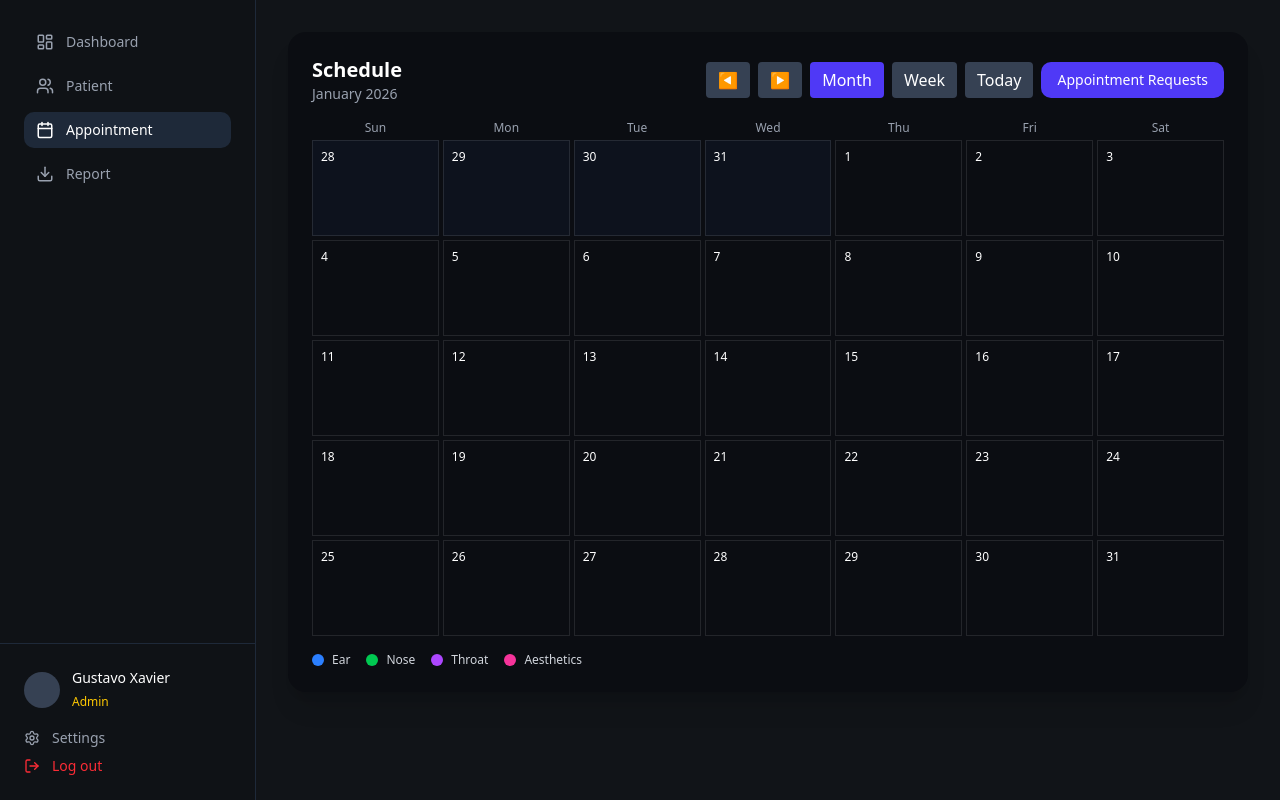
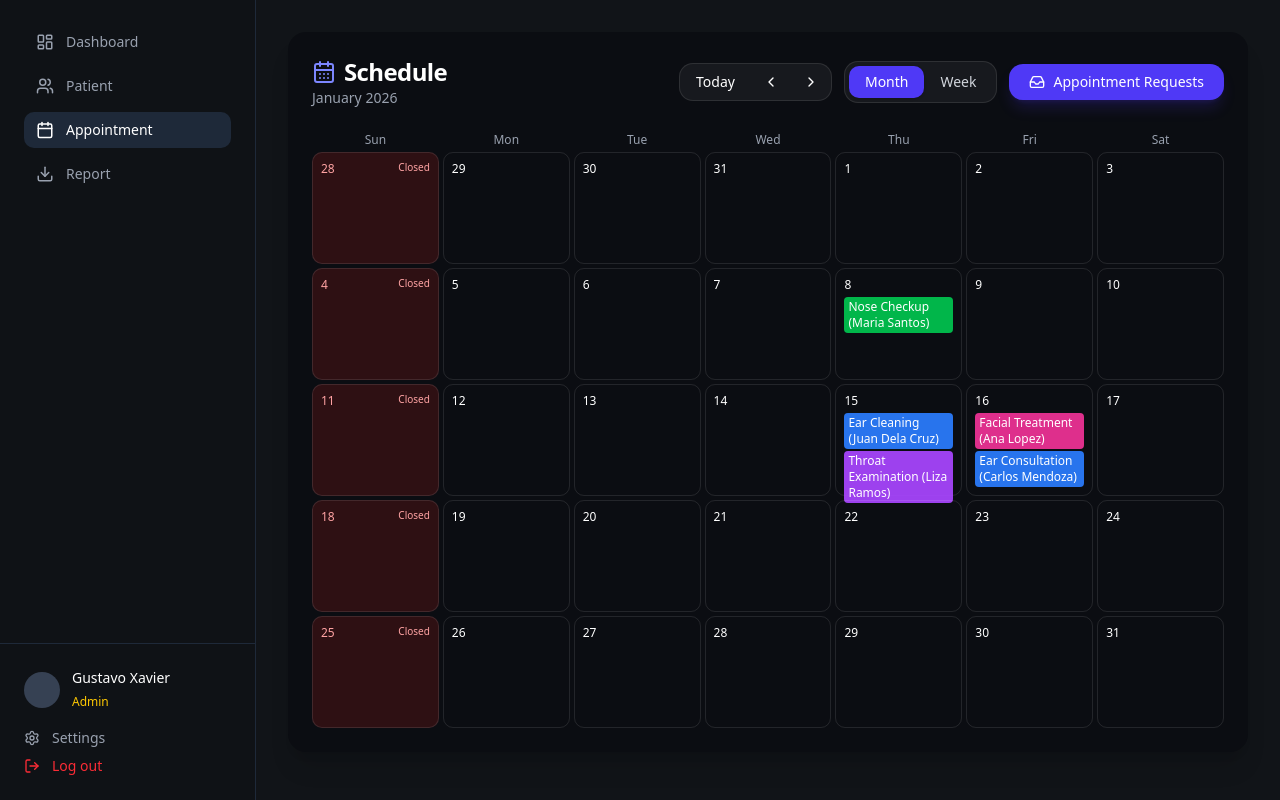
Before and after one commit to Vhon-tech12/CentraClinic, a Next.js app: page /admin/appointments in a window 1280 px wide. Built offline with nearby package versions, Linux system fonts and the light colour scheme.

Commit message:
Initial Commit

```diff
--- a/app/admin/appointments/page.tsx
+++ b/app/admin/appointments/page.tsx
@@ -1,7 +1,7 @@
   "use client";
-
   import { useState } from "react";
   import AppointmentRequestsModal from "@/components/AppointmentRequestModal";
+  import { ChevronLeft, ChevronRight, CalendarDays, Inbox } from "lucide-react";
 
   /* ================= TYPES ================= */
 
@@ -26,31 +26,20 @@ export type AppointmentRequest = {
   /* ================= STYLES ================= */
 
   const SERVICE_STYLES: Record<ServiceType, string> = {
-  ear: "bg-blue-500/90",
-  nose: "bg-green-500/90",
-  throat: "bg-purple-500/90",
-  aesthetics: "bg-pink-500/90",
+    ear: "bg-blue-500/90 text-white",
+    nose: "bg-green-500/90 text-white",
+    throat: "bg-purple-500/90 text-white",
+    aesthetics: "bg-pink-500/90 text-white",
   };
 
   /* ================= SAMPLE DATA ================= */
 
   const sampleEvents: CalendarEvent[] = [
-  {
-    id: 1,
-    patient: "Juan Dela Cruz",
-    service: "ear",
-    title: "Ear Cleaning",
-    date: new Date(2026, 1, 15), // Feb 15, 2026
-    time: "10:00 AM",
-  },
-  {
-    id: 2,
-    patient: "Maria Santos",
-    service: "nose",
-    title: "Nose Checkup",
-    date: new Date(2026, 2, 8), // Mar 8, 2026
-    time: "1:00 PM",
-  },
+    { id: 1, patient: "Juan Dela Cruz", service: "ear", title: "Ear Cleaning", date: new Date(2026, 0, 15), time: "10:00 AM" },
+    { id: 2, patient: "Maria Santos", service: "nose", title: "Nose Checkup", date: new Date(2026, 0, 8), time: "1:00 PM" },
+    { id: 3, patient: "Liza Ramos", service: "throat", title: "Throat Examination", date: new Date(2026, 0, 15), time: "11:00 AM" },
+    { id: 4, patient: "Ana Lopez", service: "aesthetics", title: "Facial Treatment", date: new Date(2026, 0, 16), time: "2:00 PM" },
+    { id: 5, patient: "Carlos Mendoza", service: "ear", title: "Ear Consultation", date: new Date(2026, 0, 16), time: "9:00 AM" },
   ];
 
   const sampleRequests: AppointmentRequest[] = [
@@ -62,44 +51,33 @@ const sampleRequests: AppointmentRequest[] = [
   /* ================= CONSTANTS ================= */
 
   const days = ["Sun", "Mon", "Tue", "Wed", "Thu", "Fri", "Sat"];
-const monthNames = [
-  "January","February","March","April","May","June",
-  "July","August","September","October","November","December",
-];
-const clinicHours = Array.from({ length: 10 }, (_, i) => 8 + i); // 8AM to 5PM
+  const monthNames = ["January","February","March","April","May","June","July","August","September","October","November","December"];
+  const clinicHours = Array.from({ length: 10 }, (_, i) => 8 + i);
 
   /* ================= HELPERS ================= */
 
   function isSameDay(d1: Date, d2: Date) {
-  return (
-    d1.getFullYear() === d2.getFullYear() &&
+    return d1.getFullYear() === d2.getFullYear() &&
           d1.getMonth() === d2.getMonth() &&
-    d1.getDate() === d2.getDate()
-  );
+          d1.getDate() === d2.getDate();
+  }
+
+  function isSunday(date: Date) {
+    return date.getDay() === 0;
   }
 
   function getMonthGrid(year: number, month: number) {
     const firstDay = new Date(year, month, 1);
     const lastDay = new Date(year, month + 1, 0);
-
     const grid: Date[] = [];
     const startDay = firstDay.getDay();
 
-  for (let i = startDay - 1; i >= 0; i--) {
-    grid.push(new Date(year, month, -i));
-  }
-
-  for (let d = 1; d <= lastDay.getDate(); d++) {
-    grid.push(new Date(year, month, d));
-  }
-
+    for (let i = startDay - 1; i >= 0; i--) grid.push(new Date(year, month, -i));
+    for (let d = 1; d <= lastDay.getDate(); d++) grid.push(new Date(year, month, d));
     while (grid.length % 7 !== 0) {
       const last = grid[grid.length - 1];
-    grid.push(
-      new Date(last.getFullYear(), last.getMonth(), last.getDate() + 1)
-    );
+      grid.push(new Date(last.getFullYear(), last.getMonth(), last.getDate() + 1));
     }
-
     return grid;
   }
 
@@ -121,176 +99,191 @@ function getWeekDays(start: Date) {
   export default function WeekCalendar() {
     const [events] = useState(sampleEvents);
     const [modalOpen, setModalOpen] = useState(false);
-  const [view, setView] = useState<"week" | "month">("month");
-
-  // Month state
+    const [view, setView] = useState<"week" | "month" | "day">("month"); // added "day"
     const [currentMonth, setCurrentMonth] = useState(new Date(2026, 0));
-
-  // Week state
     const [weekStart, setWeekStart] = useState<Date>(startOfWeek(new Date()));
-
-  // Modal menu
     const [menuOpenId, setMenuOpenId] = useState<number | null>(null);
 
-  function handleEdit(id: number) {
-    console.log("Edit request:", id);
-  }
+    function handleEdit(id: number) { console.log("Edit request:", id); }
 
-  function prevMonth() {
-    setCurrentMonth(
-      new Date(currentMonth.getFullYear(), currentMonth.getMonth() - 1, 1)
-    );
-  }
+    function prevMonth() { setCurrentMonth(new Date(currentMonth.getFullYear(), currentMonth.getMonth() - 1, 1)); }
+    function nextMonth() { setCurrentMonth(new Date(currentMonth.getFullYear(), currentMonth.getMonth() + 1, 1)); }
+    function prevWeek() { setWeekStart(new Date(weekStart.getFullYear(), weekStart.getMonth(), weekStart.getDate() - 7)); }
+    function nextWeek() { setWeekStart(new Date(weekStart.getFullYear(), weekStart.getMonth(), weekStart.getDate() + 7)); }
 
-  function nextMonth() {
-    setCurrentMonth(
-      new Date(currentMonth.getFullYear(), currentMonth.getMonth() + 1, 1)
-    );
-  }
-
-  function prevWeek() {
-    setWeekStart(new Date(weekStart.getFullYear(), weekStart.getMonth(), weekStart.getDate() - 7));
-  }
-
-  function nextWeek() {
-    setWeekStart(new Date(weekStart.getFullYear(), weekStart.getMonth(), weekStart.getDate() + 7));
+    function goToToday() {
+      const today = new Date();
+      setWeekStart(today);
+      setView("day");
     }
 
     const monthGrid = getMonthGrid(currentMonth.getFullYear(), currentMonth.getMonth());
-  const weekDays = getWeekDays(weekStart);
-
-  const currentMonthYear = `${monthNames[currentMonth.getMonth()]} ${currentMonth.getFullYear()}`;
+    const weekDays = getWeekDays(startOfWeek(weekStart));
 
     return (
-    <div className="bg-[#0b0d12] text-white rounded-2xl p-6 shadow-xl">
+      <div className="bg-[#0b0d12] text-white rounded-2xl p-6 shadow-xl space-y-6">
+
+
         {/* HEADER */}
-      <div className="flex flex-wrap justify-between items-center mb-4 gap-3">
+<div className="flex flex-col lg:flex-row lg:items-center lg:justify-between gap-4">
+
+  {/* TITLE */}
   <div>
-          <h2 className="text-xl font-semibold">Schedule</h2>
-          <p className="text-gray-400 text-sm">{view === "month" ? currentMonthYear : `Week of ${weekStart.getDate()} ${monthNames[weekStart.getMonth()]}`}</p>
+    <h2 className="text-2xl font-semibold tracking-tight flex items-center gap-2">
+      <CalendarDays className="w-6 h-6 text-indigo-400" />
+      Schedule
+    </h2>
+    <p className="text-sm text-gray-400">
+      {view === "month"
+        ? `${monthNames[currentMonth.getMonth()]} ${currentMonth.getFullYear()}`
+        : view === "week"
+        ? `Week of ${weekStart.getDate()} ${monthNames[weekStart.getMonth()]}`
+        : `Today • ${monthNames[weekStart.getMonth()]} ${weekStart.getDate()}`}
+    </p>
   </div>
 
-        <div className="flex gap-2 flex-wrap">
-          {view === "month" && (
-            <>
-              <button onClick={prevMonth} className="px-3 py-1 bg-gray-700 rounded">◀</button>
-              <button onClick={nextMonth} className="px-3 py-1 bg-gray-700 rounded">▶</button>
-            </>
-          )}
-          {view === "week" && (
-            <>
-              <button onClick={prevWeek} className="px-3 py-1 bg-gray-700 rounded">◀</button>
-              <button onClick={nextWeek} className="px-3 py-1 bg-gray-700 rounded">▶</button>
-            </>
-          )}
+  {/* CONTROLS */}
+  <div className="flex flex-wrap items-center gap-3">
 
+    {/* NAVIGATION */}
+    <div className="flex items-center bg-white/5 rounded-xl overflow-hidden border border-white/10">
       <button
-            onClick={() => setView("month")}
-            className={`px-3 py-1 rounded ${view === "month" ? "bg-indigo-600" : "bg-gray-700"}`}
-          >
-            Month
-          </button>
-
-          <button
-            onClick={() => setView("week")}
-            className={`px-3 py-1 rounded ${view === "week" ? "bg-indigo-600" : "bg-gray-700"}`}
-          >
-            Week
-          </button>
-
-          <button
-            onClick={() => {
-              const today = new Date();
-              setCurrentMonth(today);
-              setWeekStart(startOfWeek(today));
-              setView("week");
-            }}
-            className="px-3 py-1 bg-gray-700 rounded"
+        onClick={goToToday}
+        className="px-4 py-2 text-sm hover:bg-white/10 transition"
       >
         Today
       </button>
 
+      {(view === "month" || view === "week") && (
+        <>
+          <button
+            onClick={view === "month" ? prevMonth : prevWeek}
+            className="px-3 py-2 hover:bg-white/10 transition"
+          >
+            <ChevronLeft size={16} />
+          </button>
+          <button
+            onClick={view === "month" ? nextMonth : nextWeek}
+            className="px-3 py-2 hover:bg-white/10 transition"
+          >
+            <ChevronRight size={16} />
+          </button>
+        </>
+      )}
+    </div>
+
+    {/* VIEW SWITCHER */}
+    <div className="flex items-center bg-white/5 rounded-xl p-1 border border-white/10">
+      {(["month", "week"] as const).map(v => (
+        <button
+          key={v}
+          onClick={() => setView(v)}
+          className={`px-4 py-1.5 text-sm rounded-lg transition
+            ${view === v
+              ? "bg-indigo-600 text-white shadow"
+              : "text-gray-300 hover:bg-white/10"}
+          `}
+        >
+          {v.charAt(0).toUpperCase() + v.slice(1)}
+        </button>
+      ))}
+    </div>
+
+    {/* APPOINTMENT REQUESTS */}
     <button
       onClick={() => setModalOpen(true)}
-            className="bg-indigo-600 px-4 py-2 rounded-lg text-sm"
+      className="flex items-center gap-2 bg-indigo-600 hover:bg-indigo-500 transition px-5 py-2 rounded-xl text-sm font-medium shadow-lg shadow-indigo-600/20"
     >
+      <Inbox size={16} />
       Appointment Requests
     </button>
+
   </div>
 </div>
+
+
 
         {/* MONTH VIEW */}
         {view === "month" && (
           <div className="grid grid-cols-7 gap-1">
-          {days.map((d) => (
-            <div key={d} className="text-xs text-center text-gray-400">{d}</div>
-          ))}
-
-          {monthGrid.map((day) => (
-            <div
-              key={day.toISOString()}
-              className={`border border-white/10 p-2 h-24 ${
-                day.getMonth() === currentMonth.getMonth() ? "bg-[#0b0d12]" : "bg-gray-900/50"
-              }`}
-            >
-              <div className="text-xs mb-1">{day.getDate()}</div>
-
-              {events.filter((e) => isSameDay(e.date, day)).map((e) => (
-                <div
-                  key={e.id}
-                  className={`text-[10px] rounded px-1 py-0.5 text-white ${SERVICE_STYLES[e.service]}`}
-                >
-                  {e.title}
+            {days.map(d => <div key={d} className="text-xs text-center text-gray-400">{d}</div>)}
+            {monthGrid.map(day => {
+              const closed = isSunday(day);
+              return (
+                <div key={day.toISOString()} className={`h-28 p-2 border border-white/10 rounded-lg ${closed ? "bg-red-900/30 text-red-300" : "hover:bg-gray-800 transition"}`}>
+                  <div className="text-xs flex justify-between mb-1">
+                    <span>{day.getDate()}</span>
+                    {closed && <span className="text-[10px]">Closed</span>}
+                  </div>
+                  {!closed && events.filter(e => isSameDay(e.date, day)).map(e => (
+                    <div key={e.id} className={`text-xs rounded px-1 py-0.5 my-0.5 ${SERVICE_STYLES[e.service]} hover:scale-105 transition cursor-pointer`}>
+                      {e.title} ({e.patient})
                     </div>
                   ))}
                 </div>
-          ))}
+              );
+            })}
           </div>
         )}
 
         {/* WEEK VIEW */}
         {view === "week" && (
           <div className="grid grid-cols-8 border-t border-white/10">
-          {/* TIME COLUMN */}
-          <div className="border-r border-white/10">
-            <div className="h-8 border-b border-white/10"></div>
-            {clinicHours.map(hour => (
-              <div key={hour} className="h-16 text-xs text-gray-400 flex items-center justify-end pr-2 border-b border-white/10">
-                {hour <= 11 ? `${hour}:00 AM` : hour === 12 ? `12:00 PM` : `${hour-12}:00 PM`}
+            <div className="border-r border-white/10"></div>
+            {weekDays.map(day => {
+              const closed = isSunday(day);
+              return (
+                <div key={day.toISOString()} className={`border-r border-white/10 ${closed ? "bg-red-900/20" : ""}`}>
+                  <div className="h-8 text-center border-b border-white/10 text-xs font-semibold">
+                    {days[day.getDay()]} {day.getDate()}
+                    {closed && <div className="text-[10px]">Closed</div>}
                   </div>
-            ))}
-          </div>
-
-          {/* DAYS */}
-          {weekDays.map(day => (
-            <div key={day.toISOString()} className="border-r border-white/10">
-              <div className="h-8 text-center border-b border-white/10">{days[day.getDay()]} {day.getDate()}</div>
                   {clinicHours.map(hour => (
                     <div key={hour} className="h-16 border-b border-white/10 relative">
-                  {events.filter(e => isSameDay(e.date, day) && parseInt(e.time.split(":")[0]) === (hour <= 12 ? hour : hour - 12)).map(e => (
-                    <div
-                      key={e.id}
-                      className={`absolute top-1 left-1 right-1 text-[10px] rounded px-1 py-0.5 text-white ${SERVICE_STYLES[e.service]}`}
-                    >
-                      {e.title}
+                      {!closed && events.filter(e => isSameDay(e.date, day)).map(e => (
+                        <div key={e.id} className={`absolute top-1 left-1 right-1 text-[10px] rounded px-1 py-0.5 ${SERVICE_STYLES[e.service]} hover:scale-105 transition cursor-pointer`}>
+                          {e.title} ({e.patient})
                         </div>
                       ))}
                     </div>
                   ))}
                 </div>
-          ))}
+              );
+            })}
           </div>
         )}
 
-      {/* LEGEND */}
-      <div className="flex gap-4 mt-4 text-xs text-gray-300">
-        <Legend color="bg-blue-500" label="Ear" />
-        <Legend color="bg-green-500" label="Nose" />
-        <Legend color="bg-purple-500" label="Throat" />
-        <Legend color="bg-pink-500" label="Aesthetics" />
+        {/* DAY VIEW */}
+        {view === "day" && (
+          <div className="grid grid-cols-2 border-t border-white/10">
+            {/* Time column */}
+            <div className="border-r border-white/10">
+              {clinicHours.map(hour => (
+                <div key={hour} className="h-16 border-b border-white/10 text-xs flex items-center justify-end pr-2">
+                  {hour}:00
+                </div>
+              ))}
             </div>
 
-      {/* MODAL */}
+            {/* Today events */}
+            <div className="border-b border-white/10">
+              <div className="h-8 text-center border-b border-white/10 text-xs font-semibold">
+                Today {weekStart.getDate()}
+              </div>
+              {clinicHours.map(hour => (
+                <div key={hour} className="h-16 border-b border-white/10 relative">
+                  {events.filter(e => isSameDay(e.date, weekStart)).map(e => (
+                    <div key={e.id} className={`absolute top-1 left-1 right-1 text-[10px] rounded px-1 py-0.5 ${SERVICE_STYLES[e.service]} hover:scale-105 transition cursor-pointer`}>
+                      {e.title} ({e.patient})
+                    </div>
+                  ))}
+                </div>
+              ))}
+            </div>
+          </div>
+        )}
+
+        {/* APPOINTMENT REQUESTS MODAL */}
         {modalOpen && (
           <AppointmentRequestsModal
             newBookings={sampleRequests}
@@ -303,14 +296,3 @@ export default function WeekCalendar() {
       </div>
     );
   }
-
-/* ================= LEGEND ================= */
-
-function Legend({ color, label }: { color: string; label: string }) {
-  return (
-    <div className="flex items-center gap-2">
-      <span className={`w-3 h-3 rounded-full ${color}`} />
-      <span>{label}</span>
-    </div>
-  );
-}
```
Also changed, not shown: components/AppointmentRequestModal.tsx (+38 -13 lines), components/PatientDetailsModal.tsx (+15 -8 lines), components/PatientNotes.tsx (added, +65 -0 lines). Lines whose indentation alone changed are shown as unchanged.
